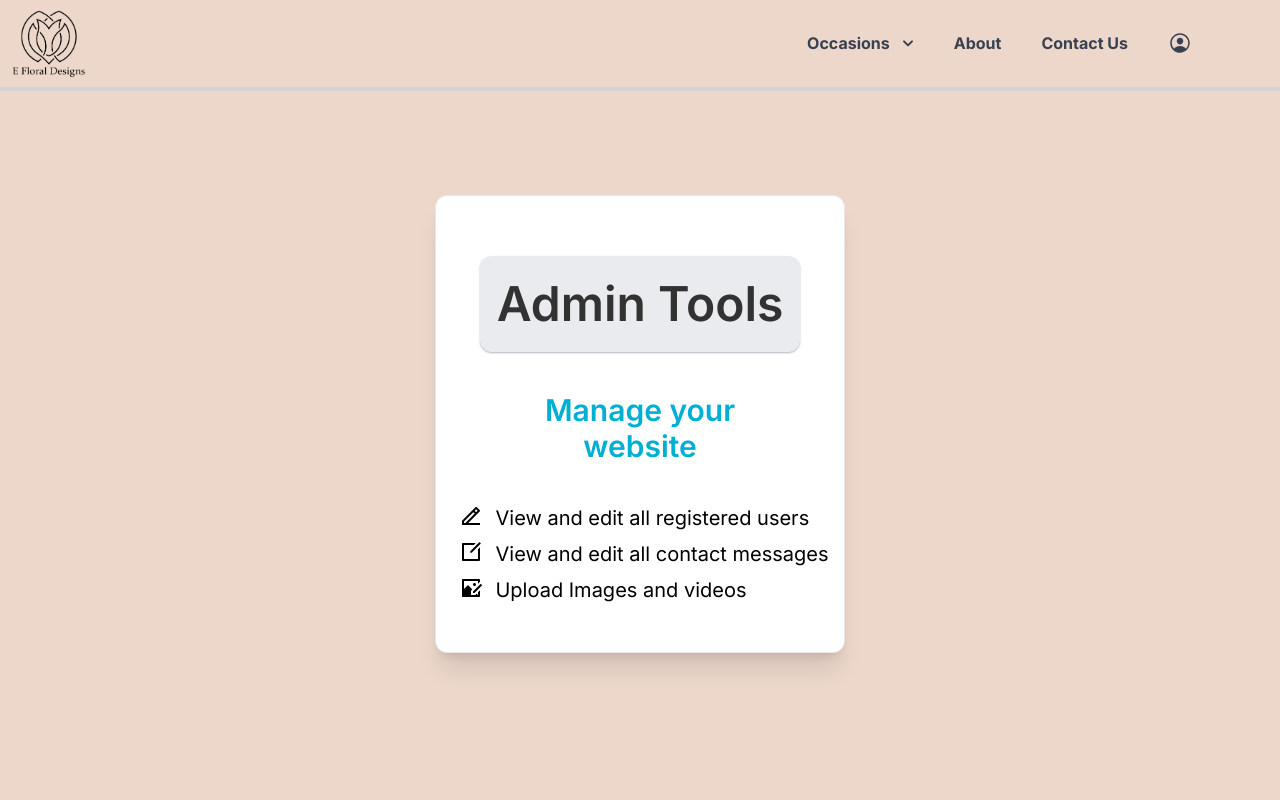
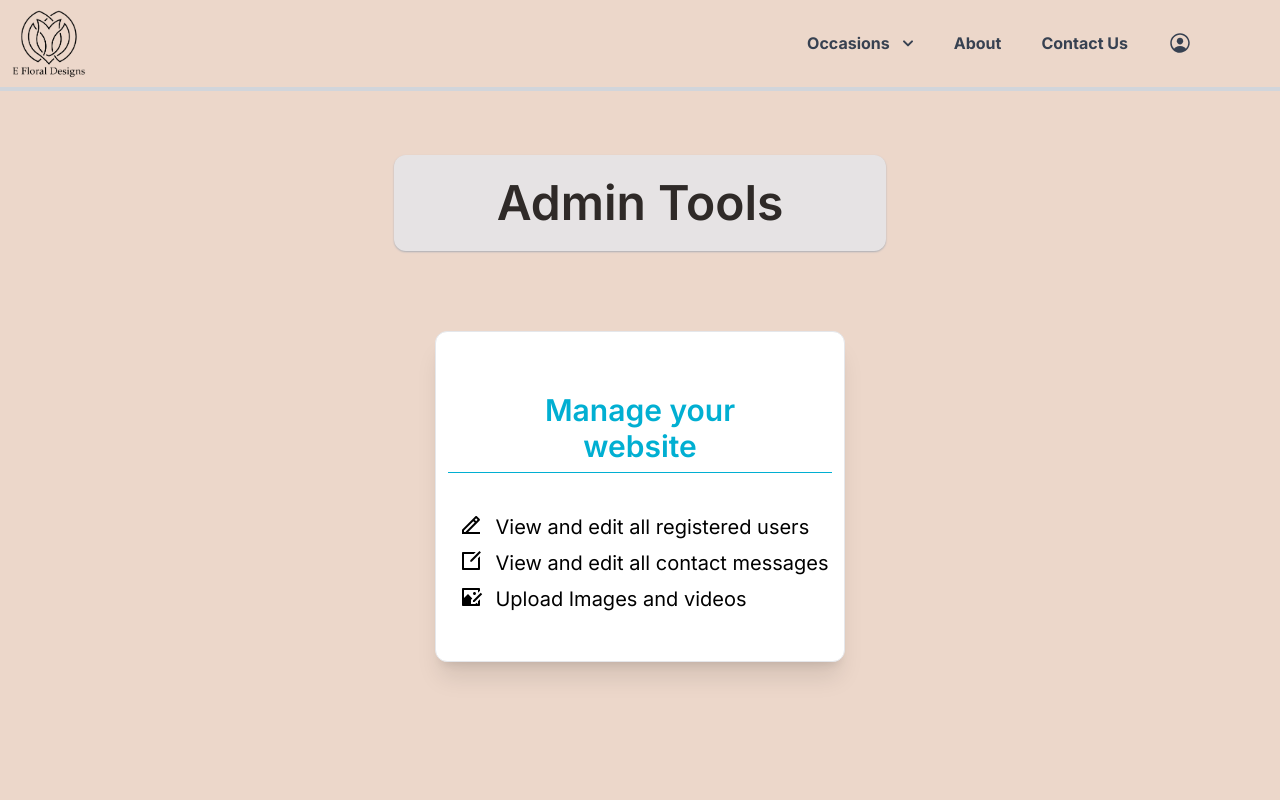
Before and after one commit to juandape/efloraldesigns, a Next.js app: page /admin-tools in a window 1280 px wide. Shown: the top 800 px of the page. Built offline with nearby package versions, Linux system fonts and the light colour scheme; no server answers.

Commit message:
perf admin tools

```diff
--- a/src/app/admin-tools/page.tsx
+++ b/src/app/admin-tools/page.tsx
@@ -4,16 +4,17 @@ import { RiEdit2Line, RiImageEditFill, RiEditBoxLine } from 'react-icons/ri';
 export default function AdminTools() {
   return (
     <section className='p-6 h-screen bg-pink'>
-      <div className='flex flex-col my-5 border w-96 sm:w-1/3 mx-auto bg-white py-10 rounded-xl shadow-xl animate-slideUp mt-20'>
       <div className='flex items-center justify-center'>
-        <h2 className='text-2xl xl:text-5xl mt-5 font-semibold w-80 text-center rounded-xl py-4 sm:py-6 bg-gray-200 opacity-80 shadow-sm shadow-gray-400 animate-fadeIn'>
+        <h2 className='text-2xl xl:text-5xl mt-10 font-semibold w-80 xl:w-2/5 text-center rounded-xl py-4 sm:py-6 bg-gray-200 opacity-80 shadow-sm shadow-gray-400 animate-fadeIn'>
           Admin Tools
         </h2>
       </div>
-      <p className='text-blue-sky text-base sm:text-3xl text-center my-10 mx-5 sm:mx-20 font-semibold'>
+      <div className='flex flex-col my-5 border w-96 sm:w-1/3 mx-auto bg-white py-10 rounded-xl shadow-xl animate-slideUp mt-20'>
+      <p className='text-blue-sky text-base sm:text-3xl text-center mt-5 mb-2 mx-5 sm:mx-20 font-semibold'>
         Manage your website
-      </p>
-        <div className='mx-auto text-xl'>
+        </p>
+        <hr className='border-blue-sky mb-10 w-60 sm:w-96 mx-auto'/>
+        <div className='mx-auto sm:text-xl'>
           <Link
             href='/admin-tools/users'
             className='flex gap-3 mb-2 hover:text-blue-sky transition duration-300'
```
